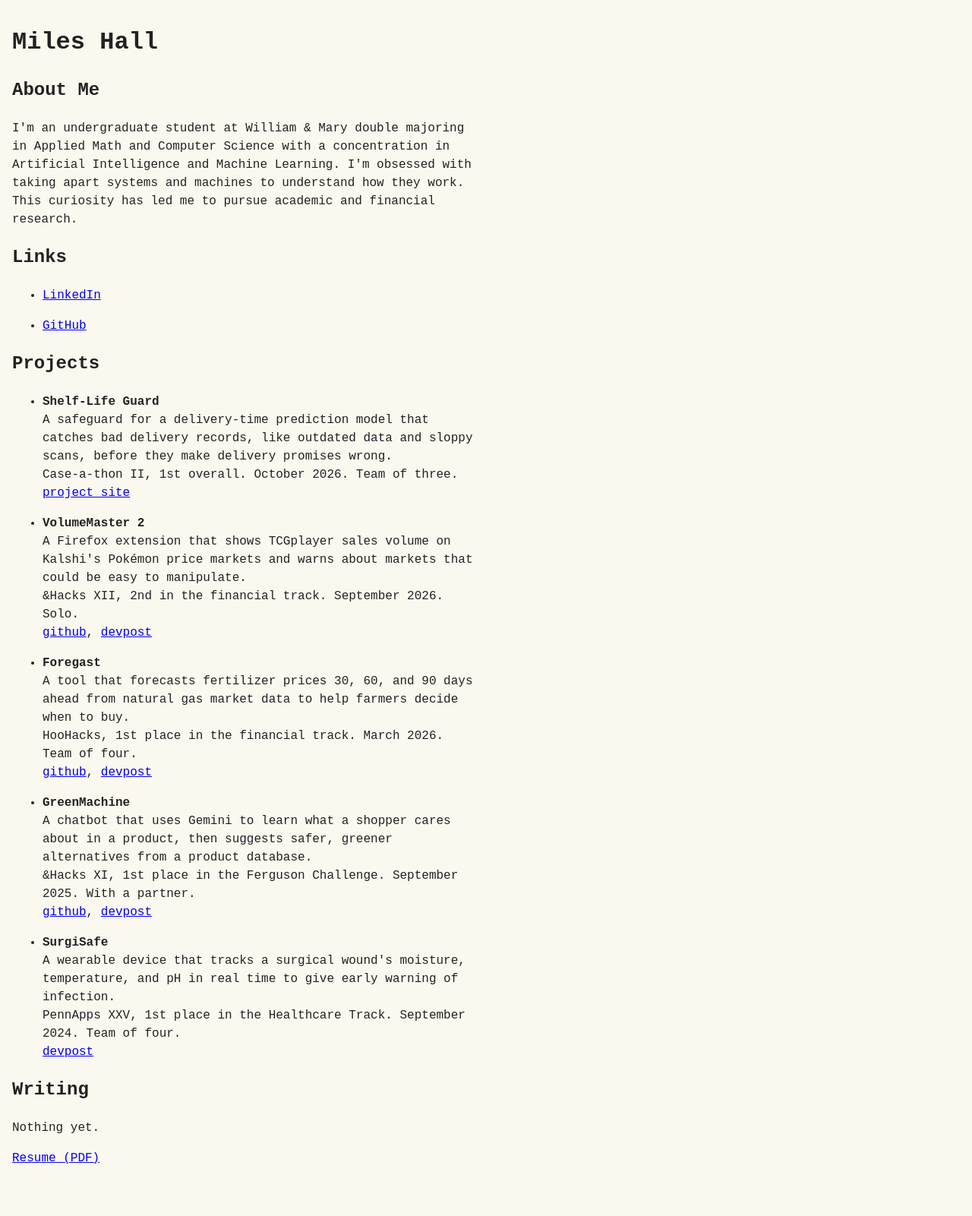
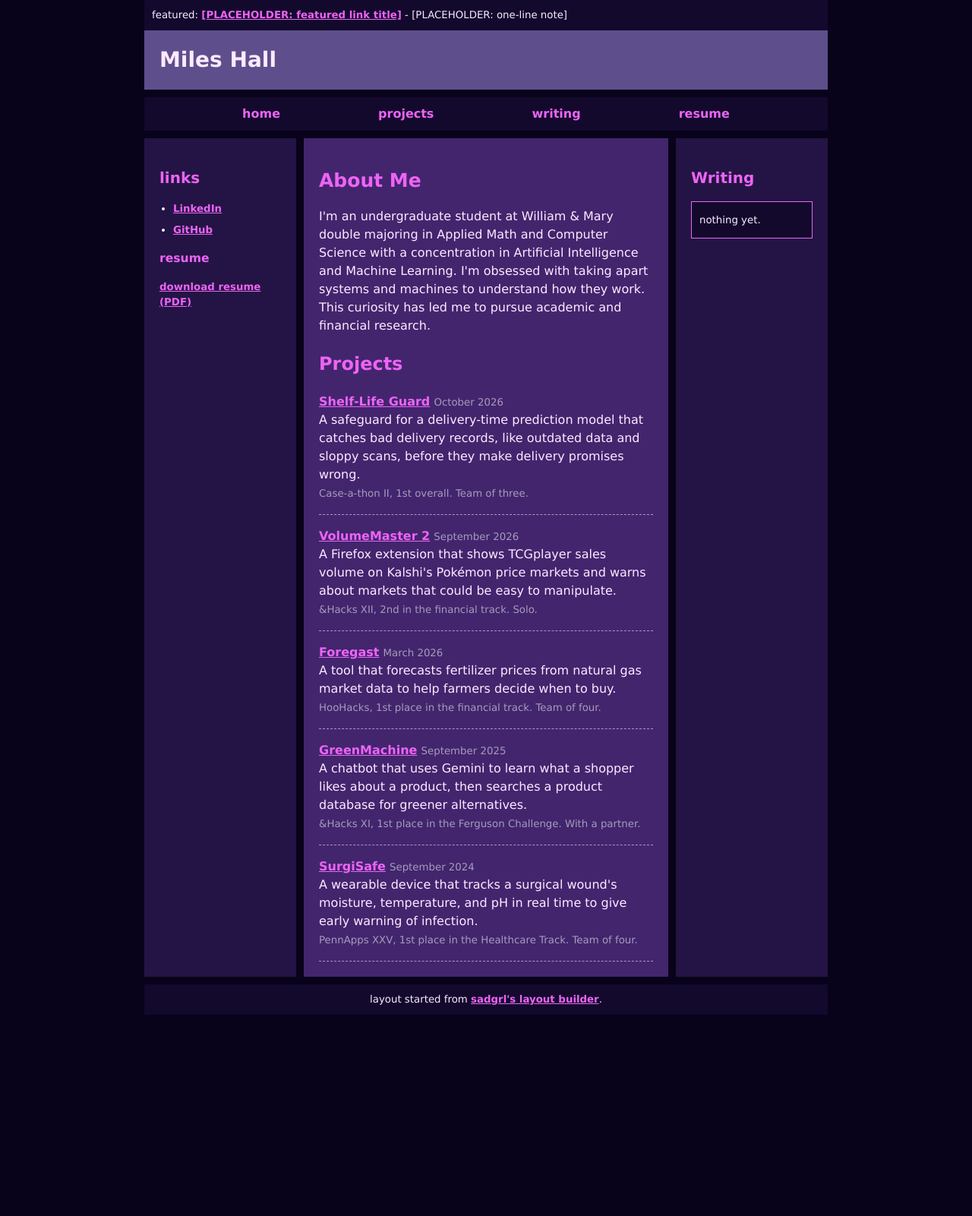
Before and after one commit to milesbhall/milesbhall.github.io, a Jekyll site: the page built from index.html, in a window 1280 px wide. Shown: the whole page at 76% size. Built offline with Jekyll 4.4.1, drawn with Linux system fonts in a browser that asks for light colours; after the commit the page ends 1336 px from its top, so only the background shows below that.

Commit message:
Rebuild site on sadgrl's layout builder with project and writing streams
Projects come from _projects/*.md and posts from _posts/*.md, both listed
newest first on the homepage. The featured link lives in _data/featured.yml.

Co-Authored-By: Claude Opus 5.5 <noreply@anthropic.com>

```diff
--- a/_config.yml
+++ b/_config.yml
@@ -2,9 +2,22 @@ title: Miles Hall
 url: https://mileshall.com
 markdown: kramdown
 permalink: /writing/:title/
+
+collections:
+  projects:
+    output: true
+    permalink: /projects/:name/
 
 defaults:
   - scope:
       type: posts
     values:
       layout: post
+  - scope:
+      type: projects
+    values:
+      layout: post
+
+exclude:
+  - reference-layout.html
+  - reference-screenshots
--- /dev/null
+++ b/_data/featured.yml
@@ -0,0 +1,4 @@
+# PLACEHOLDER: replace all three values with your featured link.
+title: "[PLACEHOLDER: featured link title]"
+url: "#"
+note: "[PLACEHOLDER: one-line note]"
--- /dev/null
+++ b/_layouts/default.html
@@ -0,0 +1,34 @@
+<!DOCTYPE html>
+<html lang="en">
+<head>
+<meta charset="utf-8">
+<meta name="viewport" content="width=device-width, initial-scale=1">
+<title>{% if page.title %}{{ page.title }} - {% endif %}{{ site.title }}</title>
+<link rel="stylesheet" href="/style.css">
+{% if page.math %}<script async src="https://cdn.jsdelivr.net/npm/mathjax@3.2.2/es5/tex-chtml.js"></script>{% endif %}
+</head>
+<body>
+<div id="container">
+
+<div id="topBar">featured: <a href="{{ site.data.featured.url }}">{{ site.data.featured.title }}</a> - {{ site.data.featured.note }}</div>
+
+<div id="header"><a href="/">Miles Hall</a></div>
+
+<nav id="navbar">
+<ul>
+<li><a href="/">home</a></li>
+<li><a href="/#projects">projects</a></li>
+<li><a href="/#writing">writing</a></li>
+<li><a href="/resume.pdf" download>resume</a></li>
+</ul>
+</nav>
+
+<div id="flex">
+{{ content }}
+</div>
+
+<footer id="footer">layout started from <a href="https://codepen.io/sadness97/full/XJbLxNj">sadgrl's layout builder</a>.</footer>
+
+</div>
+</body>
+</html>
--- a/index.html
+++ b/index.html
@@ -1,71 +1,35 @@
 ---
+layout: default
 ---
-<!DOCTYPE html>
-<html lang="en">
-<head>
-<meta charset="utf-8">
-<meta name="viewport" content="width=device-width, initial-scale=1">
-<title>Miles Hall</title>
-<link rel="stylesheet" href="/style.css">
-</head>
-<body>
+<aside id="leftSidebar">
+<h2>links</h2>
+<ul>
+<li><a href="https://www.linkedin.com/in/milesbhall/">LinkedIn</a></li>
+<li><a href="https://github.com/milesbhall">GitHub</a></li>
+</ul>
 
-<h1>Miles Hall</h1>
+<h3>resume</h3>
+<p><a href="/resume.pdf" download>download resume (PDF)</a></p>
+</aside>
 
-<h2>About Me</h2>
+<main>
+<h1>About Me</h1>
 <p>I'm an undergraduate student at William &amp; Mary double majoring in Applied Math and Computer Science with a concentration in Artificial Intelligence and Machine Learning. I'm obsessed with taking apart systems and machines to understand how they work. This curiosity has led me to pursue academic and financial research.</p>
 
-<h2>Links</h2>
-<ul>
-  <li><a href="https://www.linkedin.com/in/milesbhall/">LinkedIn</a></li>
-  <li><a href="https://github.com/milesbhall">GitHub</a></li>
-</ul>
+<h2 id="projects">Projects</h2>
+{% assign projects = site.projects | sort: "date" | reverse %}{% for p in projects %}
+<div class="entry">
+<p><a href="{{ p.url }}">{{ p.title }}</a> <small>{{ p.date | date: "%B %Y" }}</small><br>
+{{ p.description }}<br>
+<small>{{ p.event | escape }}, {{ p.award }}. {{ p.team }}.</small></p>
+</div>
+{% endfor %}
+</main>
 
-<h2>Projects</h2>
-<ul>
-  <li>
-    <strong>Shelf-Life Guard</strong><br>
-    A safeguard for a delivery-time prediction model that catches bad delivery records, like outdated data and sloppy scans, before they make delivery promises wrong.<br>
-    Case-a-thon II, 1st overall. October 2026. Team of three.<br>
-    <a href="https://1628745.github.io/Case-a-thon2026/">project site</a>
-  </li>
-  <li>
-    <strong>VolumeMaster 2</strong><br>
-    A Firefox extension that shows TCGplayer sales volume on Kalshi's Pokémon price markets and warns about markets that could be easy to manipulate.<br>
-    &amp;Hacks XII, 2nd in the financial track. September 2026. Solo.<br>
-    <a href="https://github.com/milesbhall/volumemaster2">github</a>, <a href="https://devpost.com/software/volumemaster2">devpost</a>
-  </li>
-  <li>
-    <strong>Foregast</strong><br>
-    A tool that forecasts fertilizer prices 30, 60, and 90 days ahead from natural gas market data to help farmers decide when to buy.<br>
-    HooHacks, 1st place in the financial track. March 2026. Team of four.<br>
-    <a href="https://github.com/bob3457/HooHacks26">github</a>, <a href="https://devpost.com/software/hoohacks-submission">devpost</a>
-  </li>
-  <li>
-    <strong>GreenMachine</strong><br>
-    A chatbot that uses Gemini to learn what a shopper cares about in a product, then suggests safer, greener alternatives from a product database.<br>
-    &amp;Hacks XI, 1st place in the Ferguson Challenge. September 2025. With a partner.<br>
-    <a href="https://github.com/milesbhall/-Hacks">github</a>, <a href="https://devpost.com/software/ferguson-ai">devpost</a>
-  </li>
-  <li>
-    <strong>SurgiSafe</strong><br>
-    A wearable device that tracks a surgical wound's moisture, temperature, and pH in real time to give early warning of infection.<br>
-    PennApps XXV, 1st place in the Healthcare Track. September 2024. Team of four.<br>
-    <a href="https://devpost.com/software/infectdetect">devpost</a>
-  </li>
-</ul>
+<aside id="rightSidebar">
+<h2 id="writing">Writing</h2>
+{% if site.posts.size > 0 %}<ul>
+{% for post in site.posts %}<li><a href="{{ post.url }}">{{ post.title }}</a><br><small>{{ post.date | date: "%Y-%m-%d" }}</small></li>
+{% endfor %}</ul>{% else %}<div class="box"><p>nothing yet.</p></div>{% endif %}
 
-<h2>Writing</h2>
-{% if site.posts.size > 0 %}
-<ul>
-  {% for post in site.posts %}<li>{{ post.date | date: "%Y-%m-%d" }} <a href="{{ post.url }}">{{ post.title }}</a></li>
-  {% endfor %}
-</ul>
-{% else %}
-<p>Nothing yet.</p>
-{% endif %}
-
-<p><a href="/resume.pdf">Resume (PDF)</a></p>
-
-</body>
-</html>
+</aside>
--- a/style.css
+++ b/style.css
@@ -1,27 +1,123 @@
+/* adapted from sadgrl's layout builder: https://codepen.io/sadness97/full/XJbLxNj */
+
+* { box-sizing: border-box; }
+
 body {
-  max-width: 38em;
-  margin: 2em auto 4em 0;
-  padding: 0 1em;
-  background: #fbf8ef;
-  color: #222;
-  font-family: monospace, monospace;
+  margin: 0;
+  background-color: #08031A;
+  color: #fceaff;
+  font-family: Verdana, Geneva, sans-serif;
   line-height: 1.5;
 }
 
-a, a:visited { color: #0000ee; }
+/* wraps the whole site */
+#container {
+  max-width: 900px;
+  margin: 0 auto;
+}
 
-li { margin-bottom: 1em; }
+#container a {
+  color: #ED64F5;
+  font-weight: bold;
+}
+
+#topBar {
+  width: 100%;
+  padding: 10px;
+  font-size: smaller;
+  background-color: #13092D;
+}
+
+/* no header image, just my name */
+#header {
+  width: 100%;
+  padding: 18px 20px;
+  background-color: #5e4e8c;
+  font-size: 28px;
+  font-weight: bold;
+}
+
+#header a { color: #fceaff !important; text-decoration: none; }
+
+#navbar {
+  margin: 10px 0;
+  padding: 10px 0;
+  background-color: #13092D;
+}
+
+#navbar ul {
+  display: flex;
+  justify-content: space-evenly;
+  margin: 0;
+  padding: 0;
+  list-style-type: none;
+}
+
+#navbar li a { text-decoration: none; font-weight: 800; }
+
+#flex { display: flex; }
+
+aside {
+  background-color: #241445;
+  width: 200px;
+  padding: 20px;
+  font-size: smaller;
+}
+
+main {
+  background-color: #43256E;
+  flex: 1;
+  padding: 20px;
+  order: 2;
+  min-width: 0;
+}
+
+#leftSidebar { order: 1; margin-right: 10px; }
+#rightSidebar { order: 3; margin-left: 10px; }
+
+aside ul { padding-left: 18px; }
+aside li { margin-bottom: 8px; }
+
+footer {
+  margin-top: 10px;
+  padding: 10px;
+  background-color: #13092D;
+  text-align: center;
+  font-size: smaller;
+}
+
+h1, h2, h3, strong { color: #ED64F5; }
+h1 { font-size: 25px; }
+
+/* the darker box */
+.box {
+  background-color: #13092D;
+  border: 1px solid #ED64F5;
+  padding: 0 10px;
+}
+
+.entry { border-bottom: 1px dashed #a49cba; }
+
+small { color: #a49cba; }
 
 pre {
   overflow-x: auto;
-  padding: 0.5em;
-  border: 1px dashed #222;
+  padding: 10px;
+  background-color: #13092D;
+  border: 1px solid #ED64F5;
 }
 
-/* code highlighting (rouge) */
-.highlight .c, .highlight .c1, .highlight .cm, .highlight .cs { font-style: italic; }
-.highlight .k, .highlight .kd, .highlight .kn, .highlight .kc, .highlight .kt, .highlight .nb { font-weight: bold; }
-.highlight .s, .highlight .s1, .highlight .s2, .highlight .sd, .highlight .si { color: #0000ee; }
+.highlight .c, .highlight .c1, .highlight .cm { color: #a49cba; font-style: italic; }
+.highlight .k, .highlight .kd, .highlight .kn, .highlight .nb { color: #ED64F5; }
 
-/* wide equations scroll instead of breaking the page */
 mjx-container[display="true"] { overflow-x: auto; overflow-y: hidden; }
+
+/* phones: stack everything, main content first */
+@media only screen and (max-width: 800px) {
+  #flex { flex-wrap: wrap; }
+  aside { width: 100%; }
+  main { order: 1; }
+  #leftSidebar { order: 2; margin: 10px 0 0; }
+  #rightSidebar { order: 3; margin: 10px 0 0; }
+  #navbar ul { flex-wrap: wrap; }
+}
```
Also changed, not shown: _layouts/post.html (+11 -14 lines), _projects/foregast.md (added, +13 -0 lines), _projects/greenmachine.md (added, +13 -0 lines), _projects/shelf-life-guard.md (added, +11 -0 lines), _projects/surgisafe.md (added, +11 -0 lines), _projects/volumemaster-2.md (added, +13 -0 lines), reference-layout.html (added, +338 -0 lines), reference-screenshots/Screenshot 2026-11-05 at 23-54-51 sweet-pea࿔ ࣪˖.png (added), reference-screenshots/Screenshot 2026-11-06 at 00-16-13 ˖˚❀ Sakura Dreams ❀˚˖.png (added), 2 other files.
